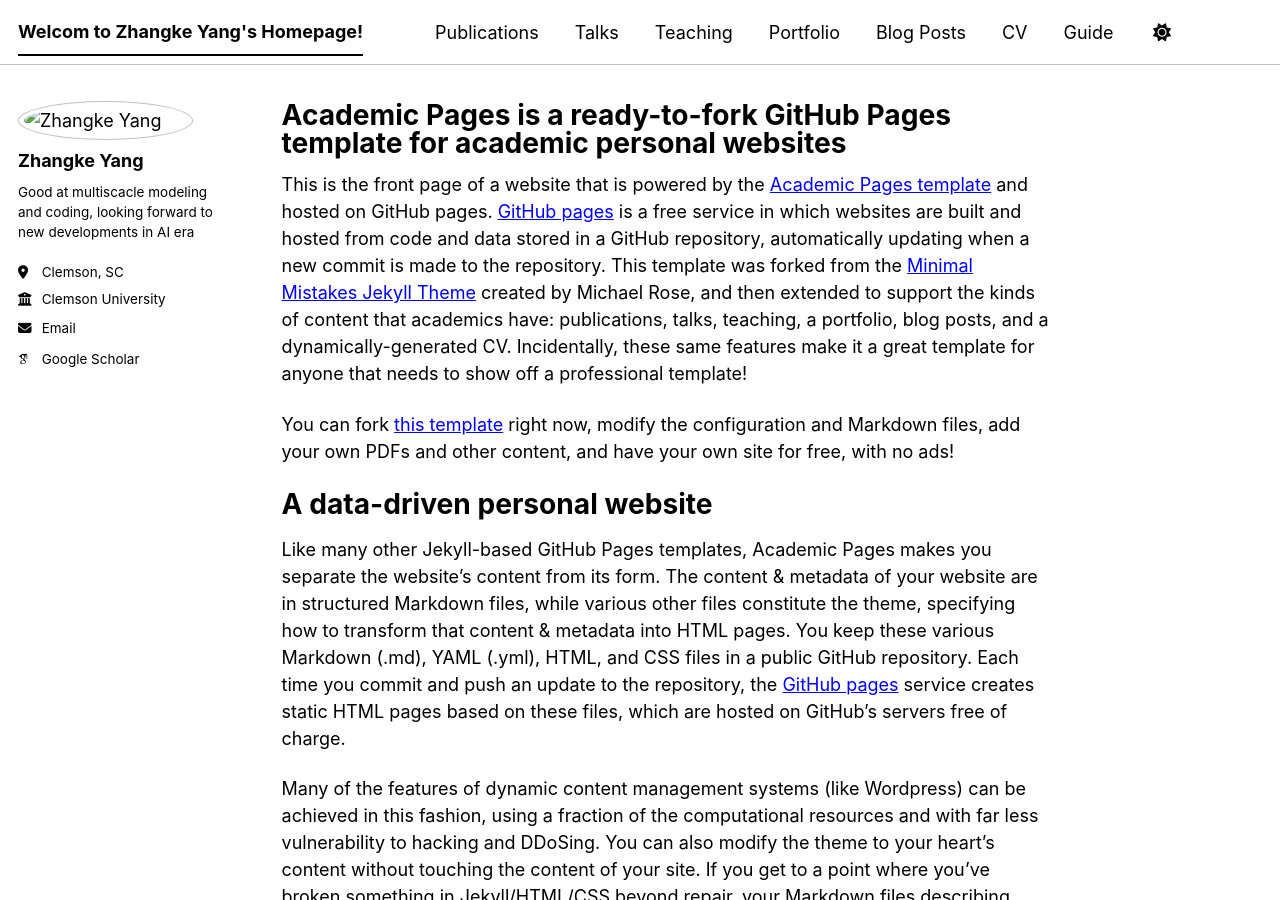
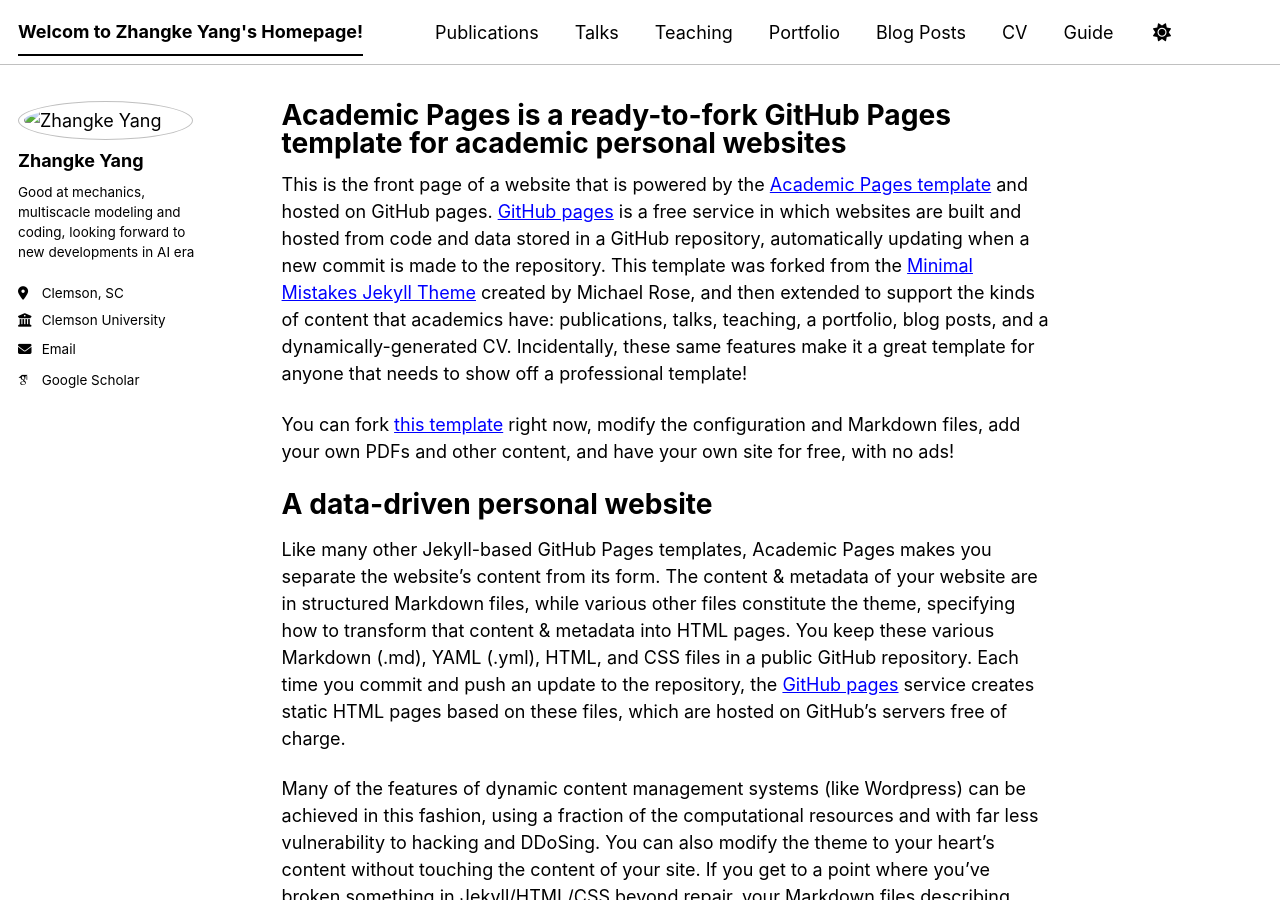
Before and after one commit to zkyang16/zkyang16.github.io, a Jekyll site: the page built from _pages/about.md, in a window 1280 px wide and 900 px high. Built offline with Jekyll 4.4.1, drawn with Linux system fonts in a browser that asks for light colours; some web fonts are replaced; a script bundle is joined from its source files by our own code; library files that are not in the unit come from our copies.

Commit message:
Update _config.yml

```diff
--- a/_config.yml
+++ b/_config.yml
@@ -26,7 +26,7 @@ author:
   avatar           : "/images/profile.jpg"
   name             : "Zhangke Yang"
   pronouns         : # example: "she/her"
-  bio              : "Good at multiscacle modeling and coding, looking forward to new developments in AI era"
+  bio              : "Good at mechanics, multiscacle modeling and coding, looking forward to new developments in AI era"
   location         : "Clemson, SC"
   employer         : "Clemson University"
   uri              : # URL
```
